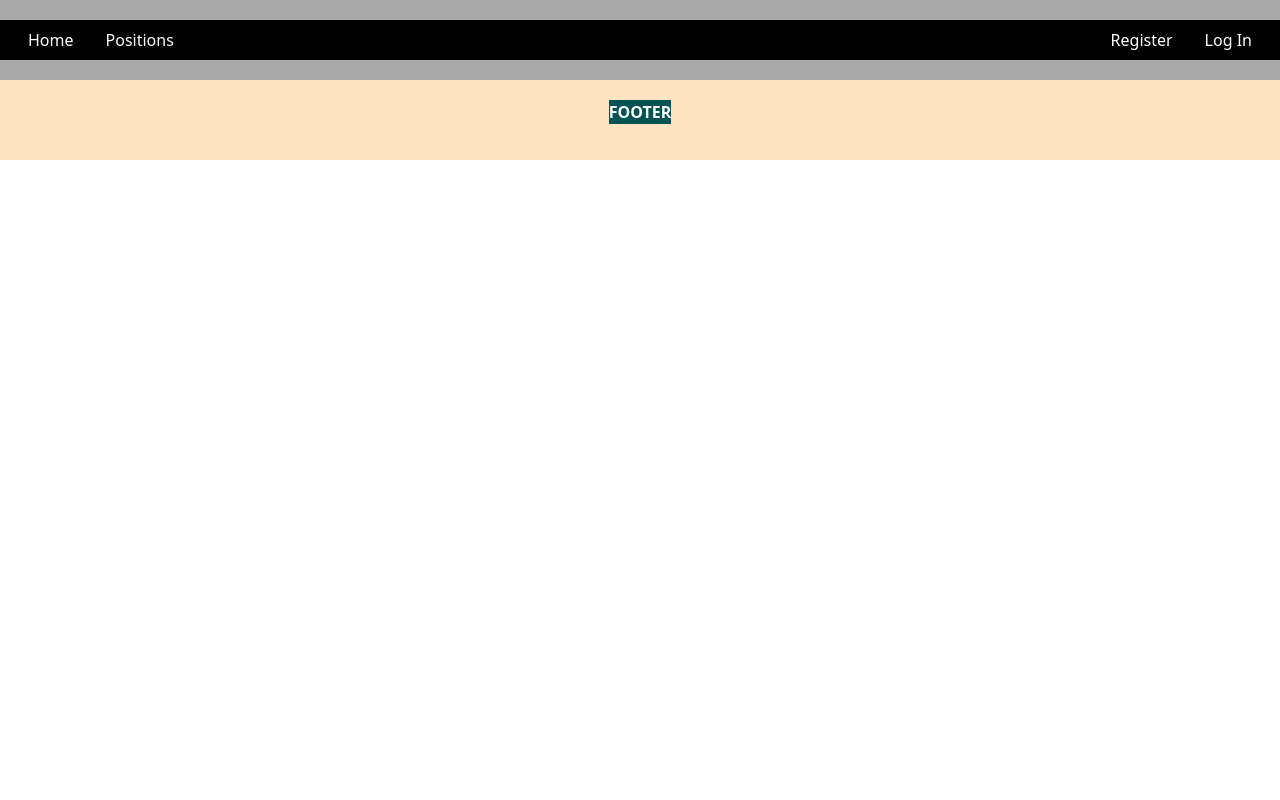
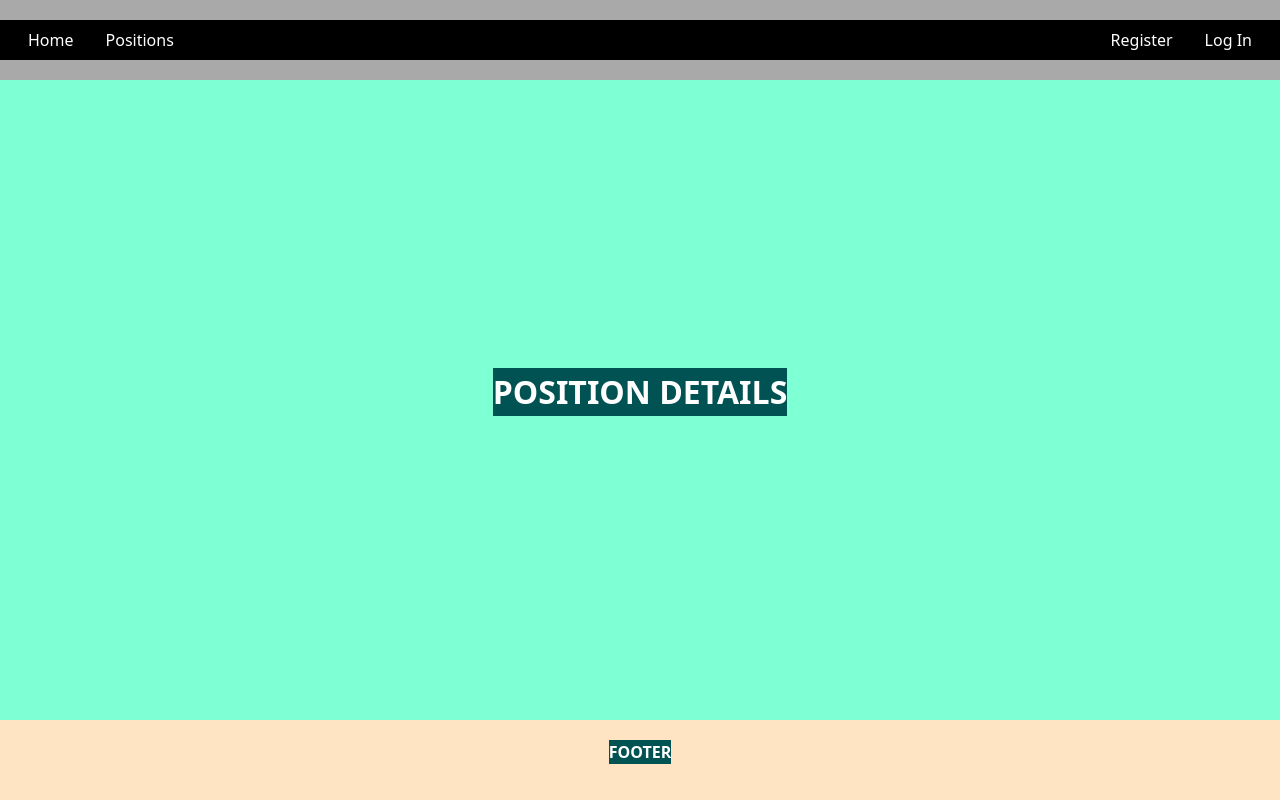
Before and after one commit to AntonioML-sc/Interview-platform-frontend, a React (Vite) app: page /position-details in a window 1280 px wide. Built offline with nearby package versions, Linux system fonts and the light colour scheme.

Commit message:
Feat: add link to position details view in position cards

```diff
--- a/src/components/PositionCard/PositionCard.jsx
+++ b/src/components/PositionCard/PositionCard.jsx
@@ -1,11 +1,16 @@
 import React from "react";
+import { useDispatch } from "react-redux";
+import { useNavigate } from "react-router-dom";
+import { setPosition } from "../../containers/Positions/positionsSlice";
 import './PositionCard.scss'
 
 const PositionCard = (props) => {
-    console.log(props.data)
+    const navigate = useNavigate()
+    const dispatch = useDispatch()
 
     const goToPosition = () => {
-        return
+        dispatch(setPosition(props.data))
+        navigate('/position-details')
     }
 
     return (
--- a/src/containers/PositionDetails/PositionDetails.jsx
+++ b/src/containers/PositionDetails/PositionDetails.jsx
@@ -13,13 +13,15 @@ const PositionDetails = () => {
 
 	if (!positionInfo?.data) {
 		navigate('/Positions')
-	} else {
-		return (
-			<div>
+	}
+
+	return (
+		<div id="PositionDetails">
+			<div className="wellcomeMessageBox">
 				<p>POSITION DETAILS</p>
 			</div>
-		)
-	}
+		</div>
+	)
 }
 
 export default PositionDetails
```
